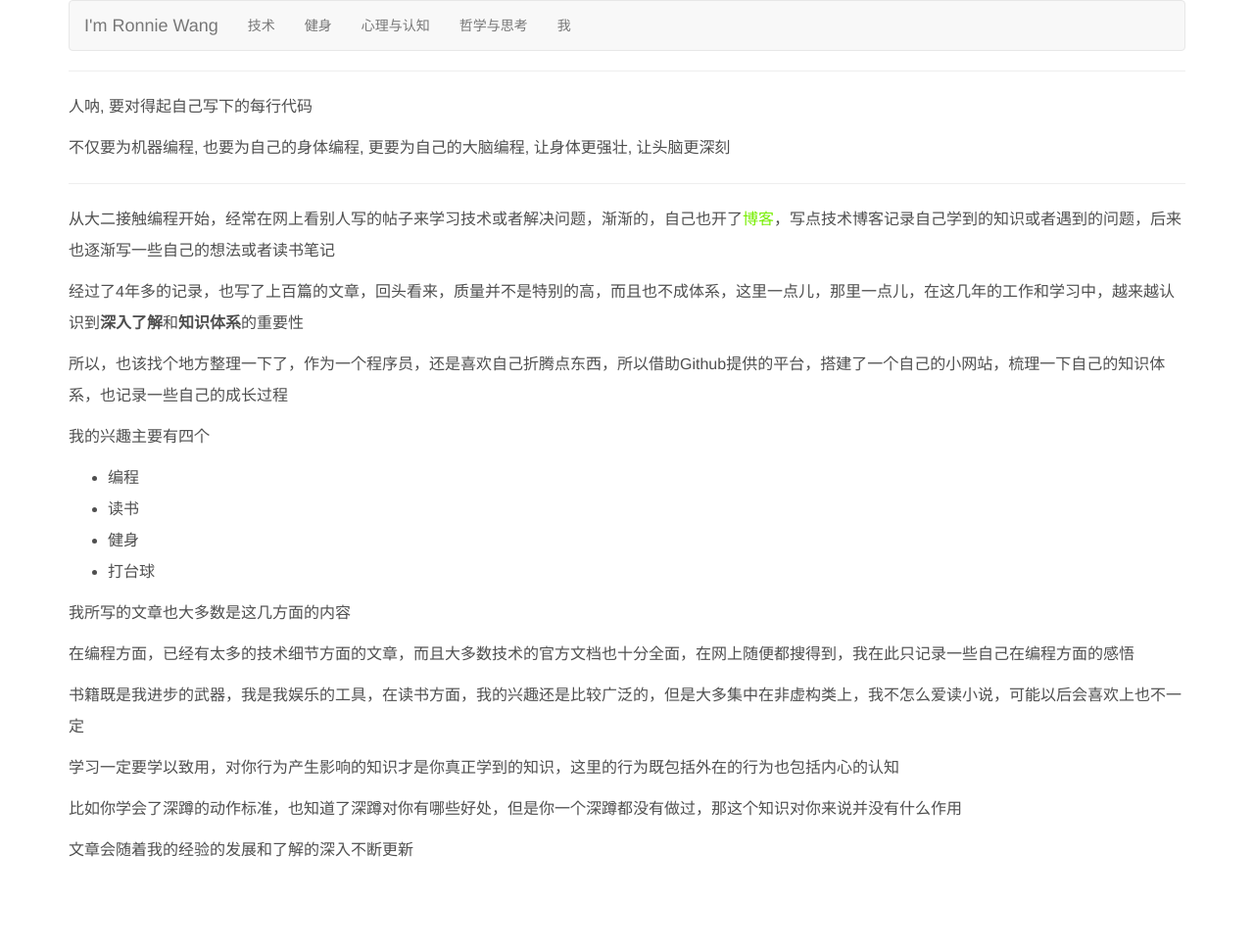
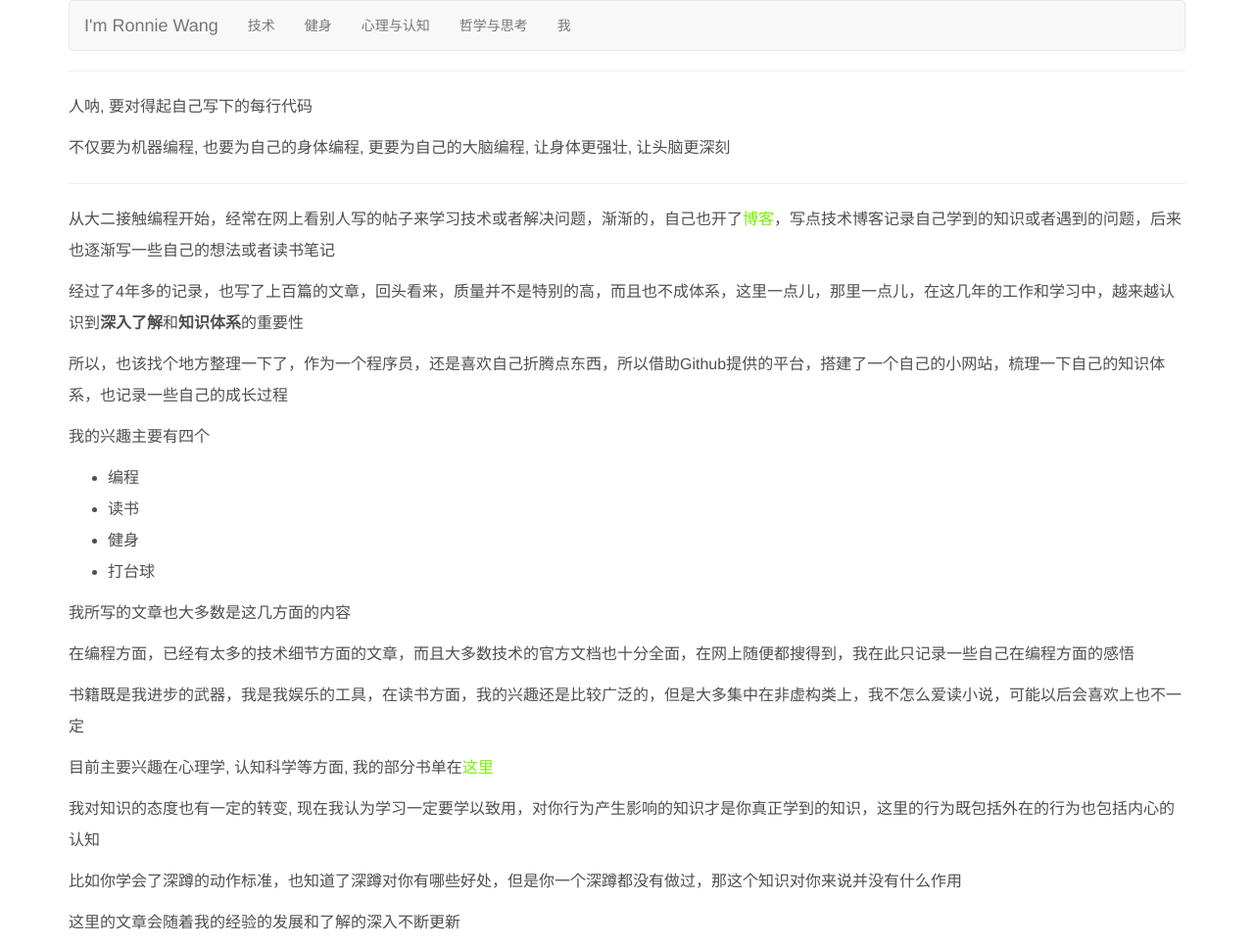
Before and after one commit to ronniewang/ronniewang.github.io, a Jekyll site: the page built from index.md, in a window 1280 px wide. Shown: the whole page at 98% size. Built offline with Jekyll 4.4.1, drawn with Linux system fonts in a browser that asks for light colours; before the commit the page ends 900 px from its top, so only the background shows below that.

Commit message:
update files

```diff
--- a/index.md
+++ b/index.md
@@ -45,8 +45,10 @@ title: I'm Ronnie Wang
 
 书籍既是我进步的武器，我是我娱乐的工具，在读书方面，我的兴趣还是比较广泛的，但是大多集中在非虚构类上，我不怎么爱读小说，可能以后会喜欢上也不一定
 
-学习一定要学以致用，对你行为产生影响的知识才是你真正学到的知识，这里的行为既包括外在的行为也包括内心的认知
+目前主要兴趣在心理学, 认知科学等方面, 我的部分书单在[这里](http://ronnie.wang/sole/my-book-list.html)
+
+我对知识的态度也有一定的转变, 现在我认为学习一定要学以致用，对你行为产生影响的知识才是你真正学到的知识，这里的行为既包括外在的行为也包括内心的认知
 
 比如你学会了深蹲的动作标准，也知道了深蹲对你有哪些好处，但是你一个深蹲都没有做过，那这个知识对你来说并没有什么作用
 
-文章会随着我的经验的发展和了解的深入不断更新
+这里的文章会随着我的经验的发展和了解的深入不断更新
```
Also changed, not shown: _posts/2017-02-04-willpower-experiment.md (+8 -0 lines), _posts/2048-10-24-me.md (+2 -2 lines).
